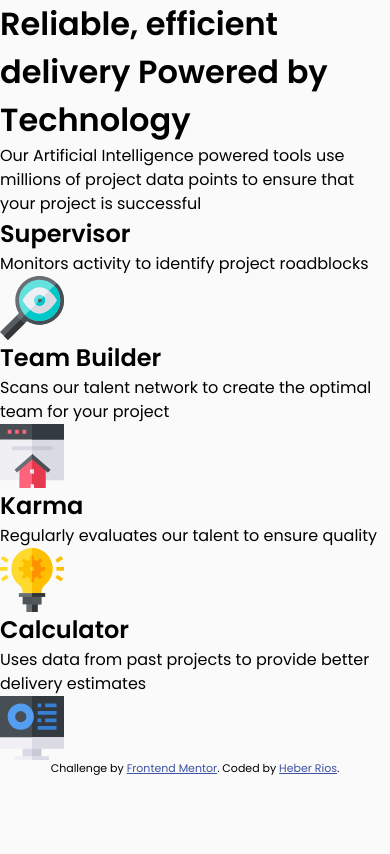
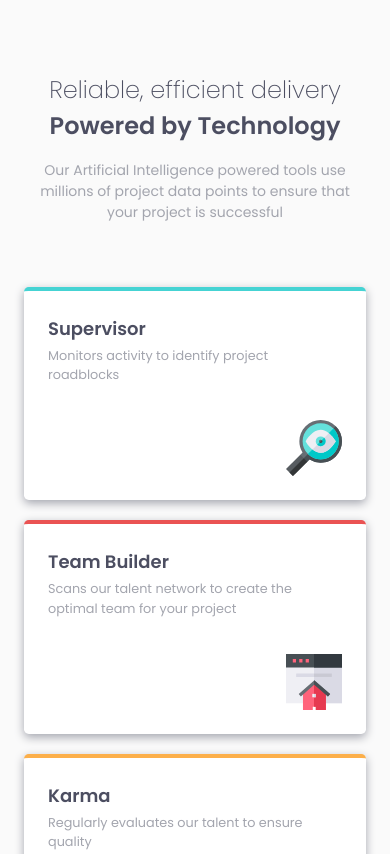
Before and after one commit to HeberRios/four-card-feature-section, a plain HTML site: page index.html in a window 390 px wide. Shown: the top 854 px of the page. Drawn offline with Linux system fonts and the light colour scheme.

Commit message:
Add styles for the mobile design
Styles were applied to match the mobile design.

```diff
--- a/style.css
+++ b/style.css
@@ -120,10 +120,99 @@ h6 {
     isolation: isolate;
 }
 
+/* GENERAL STYLES */
 body {
     min-height: 100vh;
+    display: flex;
+    flex-direction: column;
+    align-items: center;
+    justify-content: center;
+    padding: 1.5rem;
+    gap: 4rem;
     font-family: var(--ff-regular);
     background-color: var(--clr-very-light-gray);
+}
+
+header,
+main {
+    width: 100%;
+}
+
+h1,
+h2 {
+    color: var(--clr-very-dark-blue);
+}
+
+p {
+    color: var(--clr-grayish-blue);
+}
+
+/* HEADER STYLES */
+header {
+    h1 {
+        margin-top: 3rem;
+        font-size: 1.5rem;
+        font-weight: var(--fw-light);
+        text-align: center;
+
+        span {
+            display: block;
+            font-weight: var(--fw-bold);
+        }
+    }
+
+    p:nth-child(2) {
+        font-size: 0.875rem;
+        margin-top: 1rem;
+        text-align: center;
+    }
+}
+
+main {
+    display: grid;
+    grid-template-columns: 1fr;
+    row-gap: 1.25rem;
+
+    .functionality-card:nth-child(1) {
+        border-top: 0.3rem solid var(--clr-cyan);
+    }
+
+    .functionality-card:nth-child(2) {
+        border-top: 0.3rem solid var(--clr-red);
+    }
+
+    .functionality-card:nth-child(3) {
+        border-top: 0.3rem solid var(--clr-orange);
+    }
+
+    .functionality-card:nth-child(4) {
+        border-top: 0.3rem solid var(--clr-blue);
+    }
+}
+
+/* FUNCTIONALITY CARD STYLES */
+.functionality-card {
+    display: flex;
+    flex-direction: column;
+    gap: 0.25rem;
+    padding: 1.5rem;
+    border-radius: 0.3rem;
+    background-color: white;
+    box-shadow: 0 0.2rem 0.6rem 0 var(--clr-grayish-blue);
+
+    h2 {
+        font-size: 1.125rem;
+    }
+
+    p {
+        font-size: 0.8rem;
+    }
+
+    img {
+        max-width: 3.5rem;
+        margin-top: 2rem;
+        align-self: end;
+    }
 }
 
 .attribution {
```
